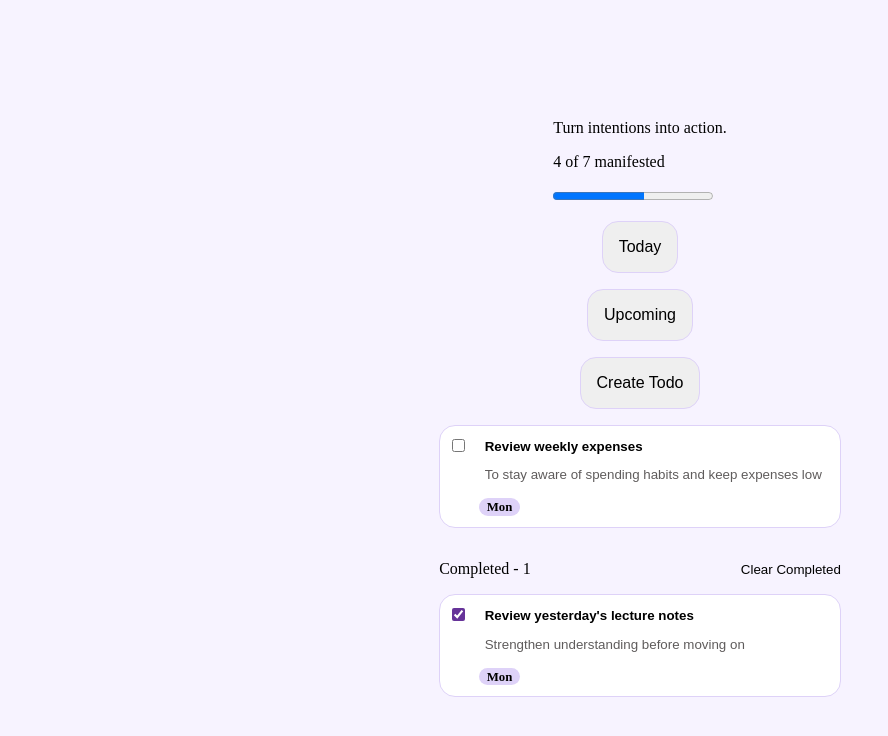
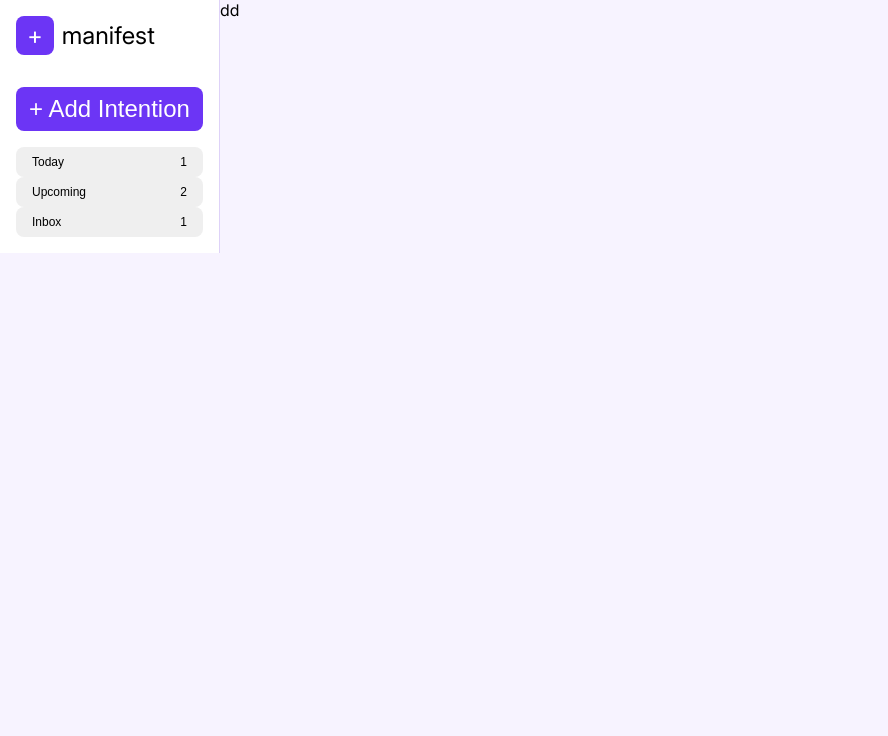
Before and after one commit to Sivil07/Manifest2, a website built with webpack: page src/template.html in a window 1280 px wide. Shown: the whole page, without its empty margins (0-888 px from the left). Built offline with nearby package versions, Linux system fonts and the light colour scheme.

Commit message:
feat: Restructure project with new layout, styling and project model
The project structure needed to be rebuilt to support a better html layout,
responsive styling and the new Project model.

Essentially, I needed to scrap most of the things that I worked on until
now. But I'll still use what I worked on until now as reference for how
I want to continue.

```diff
--- /dev/null
+++ b/public/css/fonts.css
@@ -0,0 +1,5 @@
+@font-face {
+    font-family: "Inter";
+    src: url("../assets/fonts/Inter-VariableFont_opsz\,wght.woff2")
+    format("woff2");
+}
--- /dev/null
+++ b/public/css/global.css
@@ -0,0 +1,177 @@
+/* Resets */
+
+*,
+::before,
+::after {
+  padding: 0px;
+  margin: 0px;
+  box-sizing: border-box;
+}
+
+:root {
+  --clr-logo-primary: #6c35f5;
+  --clr-page-bg: #f7f3ff;
+  --clr-lavender: #ded2f8;
+  --clr-white: #ffffff;
+  --clr-lavender: #ded2f8;
+  --clr-muted: rgb(95, 92, 92);
+  --section-padding: 1rem;
+  --sidebar-width: 220px;
+}
+
+body {
+  font-family: "Inter", sans-serif;
+  min-height: 100vh;
+  background-color: var(--clr-page-bg);
+  display: grid;
+  grid-template-areas:
+    "Header-Section"
+    "Main-Content"
+    "Main-Nav";
+  grid-template-rows: max-content 1fr max-content;
+}
+
+/* Header Section */
+
+#logo-section {
+  grid-area: Header-Section;
+  padding: var(--section-padding);
+}
+
+/* Header Section - Shared Styles */
+
+#logo-symbol,
+#logo-name {
+  font-size: 1.5rem;
+}
+
+/* Header Section - Logo Contents */
+
+#logo-contents {
+  display: flex;
+  align-items: center;
+  gap: 0.5rem;
+}
+
+#logo-symbol {
+  background-color: var(--clr-logo-primary);
+  color: var(--clr-white);
+  padding: 0.3rem 0.7rem;
+  border-radius: 0.5rem;
+}
+
+/* Main Content Section */
+
+#main-content {
+  grid-area: Main-Content;
+}
+
+/* Main Nav Section */
+
+#main-nav {
+  position: relative;
+  background-color: var(--clr-white);
+  border-top: 1px solid var(--clr-lavender);
+  grid-area: Main-Nav;
+}
+
+/* Main Nav - Shared Styles */
+
+#add-intention span,
+#nav-projects,
+.count {
+  display: none;
+}
+
+/* Main Nav - Add Intention */
+
+#add-intention {
+  border: none;
+  border-radius: 1rem;
+  position: absolute;
+  left: 50%;
+  top: 0;
+  transform: translate(-50%, -80%);
+  font-size: 1.5rem;
+  padding: 0.5rem 1rem;
+  background-color: var(--clr-logo-primary);
+  color: var(--clr-white);
+  cursor: pointer;
+}
+
+/* Main Nav - Nav Sections */
+
+#nav-sections {
+  display: grid;
+  grid-template-columns: repeat(4, 1fr);
+  padding: 0.8rem 0.5rem 0.5rem 0.5rem;
+  gap: 0.5rem;
+}
+
+.nav-action {
+  padding: 0.5rem 1rem;
+  border-radius: 0.5rem;
+  border: none;
+  font-size: 0.75rem;
+}
+
+/* Media Queries */
+
+@media (min-width: 768px) {
+  body {
+    grid-template-areas:
+      "Header-Section Main-Content"
+      "Main-Nav Main-Content";
+    grid-template-columns: var(--sidebar-width);
+    grid-template-rows: max-content max-content;
+  }
+
+  /* Header Section */
+  #logo-section {
+    border-right: 1px solid var(--clr-lavender);
+    background-color: var(--clr-white);
+  }
+
+  /* Main Nav */
+  #main-nav {
+    border-top: 0;
+    border-right: 1px solid var(--clr-lavender);
+    display: flex;
+    flex-direction: column;
+    gap: 1rem;
+    padding: 1rem;
+  }
+
+  /* Main Nav - Add Intention */
+  #add-intention {
+    position: static;
+    transform: none;
+    padding: 0.5rem;
+    border-radius: 0.5rem;
+  }
+
+  #add-intention span {
+    display: revert;
+  }
+
+  /* Main Nav - Nav Section */
+
+  #nav-sections {
+    padding: 0;
+    gap: 0;
+    grid-template-columns: 1fr;
+  }
+
+  .nav-action {
+    display: flex;
+    justify-content: space-between;
+  }
+
+  .project-action {
+    display: none;
+  }
+
+  .count {
+    display: revert;
+  }
+}
--- /dev/null
+++ b/src/controllers/GlobalController.js
@@ -0,0 +1,33 @@
+class GlobalController {
+    constructor(intentionService, projectService, sideBarView,) {
+        this.intentionService = intentionService;
+        this.projectService = projectService;
+        this.sideBarView = sideBarView;
+
+        const navSectionsContainer = this.sideBarView.navSectionsContainer;
+
+        navSectionsContainer.addEventListener("click", (e) => {
+            const element = e.target;
+            console.log(element)
+        })
+
+    }
+
+    #refreshSideBar() {
+        this.sideBarView.applyNavCounts(this.intentionService.getActiveCounts);
+    }
+
+    #refreshUI() {
+
+    }
+
+    initialize() {
+        this.intentionService.loadIntentions();
+        this.projectService.loadProjects();
+        this.#refreshSideBar();
+        this.#refreshUI();
+    }
+}
+
+
+export default GlobalController;
--- a/src/index.js
+++ b/src/index.js
@@ -1,28 +1,51 @@
-import "../public/css/base.css";
-import "./views/intentionItem/intentionItem.css";
-import "./views/intentionTemplate/intentionTemplate.css";
-import "./views/intentionForm/intentionForm.css";
-import "./views/intentionCounter/intentionCounter.css"
-import "./views/intentionProgress/intentionProgress.css";
-import "./views/intentionItem/intentionItem.js";
-import "./views/intentionForm/intentionForm.js";
-import "./views/intentionTemplate/intentionTemplate.js";
-import "./views/intentionCounter/intentionCounter.js";
-import "./views/intentionProgress/intentionProgress.js";
-import IntentionView from "./views/intentionView.js";
-import IntentionService from "./services/intentionService.js";
-import IntentionController from "./controllers/intentionController.js";
+// import "../public/css/base.css";
+// import "./views/intentionItem/intentionItem.css";
+// import "./views/intentionTemplate/intentionTemplate.css";
+// import "./views/intentionForm/intentionForm.css";
+// import "./views/intentionCounter/intentionCounter.css"
+// import "./views/intentionProgress/intentionProgress.css";
+// import "./views/intentionItem/intentionItem.js";
+// import "./views/intentionForm/intentionForm.js";
+// import "./views/intentionTemplate/intentionTemplate.js";
+// import "./views/intentionCounter/intentionCounter.js";
+// import "./views/intentionProgress/intentionProgress.js";
+// import IntentionView from "./views/intentionView.js";
+// import IntentionService from "./services/intentionService.js";
+// import IntentionController from "./controllers/intentionController.js";
 
-const intentionService = new IntentionService();
-const intentionView = new IntentionView(
-    document.querySelector("#todo-lists"),
-    document.querySelector("#active-todo-list"),
-    document.querySelector("#completed-todo-list"),
-    document.querySelector("#my-dialog"),
-    document.querySelector("#add-todo"),
-    document.querySelector("#filter-today"),
-    document.querySelector("#filter-upcoming")
-);
-const intentionController = new IntentionController(intentionService, intentionView);
+// const intentionService = new IntentionService();
+// const intentionView = new IntentionView(
+//     document.querySelector("#todo-lists"),
+//     document.querySelector("#active-todo-list"),
+//     document.querySelector("#completed-todo-list"),
+//     document.querySelector("#my-dialog"),
+//     document.querySelector("#add-todo"),
+//     document.querySelector("#filter-today"),
+//     document.querySelector("#filter-upcoming")
+// );
+// const intentionController = new IntentionController(intentionService, intentionView);
 
-intentionController.initialize();
+// intentionController.initialize();
+
+
+import "../public/css/fonts.css";
+import "../public/css/global.css";
+import SideBarView from "./views/sidebar/SidebarView.js";
+import IntentionExperiment from "./services/IntentionExperiment.js";
+import ProjectService from "./services/ProjectService.js";
+import GlobalController from "./controllers/GlobalController.js";
+
+const sideBarView = new SideBarView(
+    document.querySelector("#nav-sections")
+)
+
+const intentionService = new IntentionExperiment()
+const projectService = new ProjectService()
+
+const globalController = new GlobalController(
+    intentionService,
+    projectService,
+    sideBarView
+ )
+
+globalController.initialize();
--- a/src/models/intention.js
+++ b/src/models/intention.js
@@ -29,7 +29,7 @@ import { getCurrentDate } from "../utils/date.js";
 
 */
 class Intention {
-    constructor({ id = crypto.randomUUID(), title, reason, isChecked = false, dueDate, description = "", createdAt = getCurrentDate()}) {
+    constructor({ id = crypto.randomUUID(), title, reason, isChecked = false, dueDate, description = "", createdAt = getCurrentDate(), projectId}) {
         this.id = id;
         this.title = title;
         this.reason = reason;
@@ -37,6 +37,7 @@ class Intention {
         this.dueDate = dueDate;
         this.description = description;
         this.createdAt = createdAt
+        this.projectId = projectId;
     }
 
     applyUpdates({ title, reason, dueDate, description }) {
--- /dev/null
+++ b/src/models/projects.js
@@ -0,0 +1,8 @@
+class Project {
+    constructor({id = crypto.randomUUID() , projectName}) {
+        this.id = id;
+        this.projectName = projectName;
+    }
+}
+
+export default Project;
--- /dev/null
+++ b/src/services/IntentionExperiment.js
@@ -0,0 +1,56 @@
+import Intention from "../models/intention.js";
+import { intentionStarterData } from "../starterData.js";
+import { getCurrentDate } from "../utils/date.js";
+
+class IntentionExperiment {
+    #allIntentions = []
+
+    /* Gets the number of intentions that are active in each category.
+       The nav buttons need these numbers so they can show the current
+       counts for today, upcoming and inbox */
+    get getActiveCounts() {
+        const todayIntentions = this.#allIntentions.filter((intention) => {
+            const isToday = intention.dueDate === getCurrentDate();
+            const isCompleted = !intention.isChecked;
+            return isToday && isCompleted;
+        });
+
+        const upcomingIntentions = this.#allIntentions.filter((intention) => {
+            const isUpcoming = intention.dueDate !== getCurrentDate();
+            const isCompleted = !intention.isChecked;
+            return isUpcoming && isCompleted;
+        });
+
+        const inboxIntentions = this.#allIntentions.filter((intention) => {
+            const isInbox = intention.projectId === "";
+            return isInbox;
+        });
+
+        return {
+            todayCount: todayIntentions.length,
+            upcomingCount: upcomingIntentions.length,
+            inboxCount: inboxIntentions.length
+        }
+    }
+
+    #saveAllIntentions() {
+        localStorage.setItem("all-intentions", JSON.stringify(this.#allIntentions));
+    }
+
+    /* Loads the saved intentions (or starter data on the first use) and rebuilds them
+   as Intentions  */
+    loadIntentions() {
+        this.#allIntentions = [];
+        const savedAllIntentionData = localStorage.getItem("all-intentions")
+        const intentionData = savedAllIntentionData === null ? intentionStarterData : JSON.parse(savedAllIntentionData);
+        intentionData.forEach((savedIntentionData) => {
+            const intention = new Intention(savedIntentionData);
+            this.#allIntentions.push(intention);
+        })
+
+        if (savedAllIntentionData === null) this.#saveAllIntentions();
+    }
+
+}
+
+export default IntentionExperiment;
--- /dev/null
+++ b/src/services/ProjectService.js
@@ -0,0 +1,26 @@
+import Project from "../models/projects.js"
+import { projectStarterData } from "../starterData.js";
+
+class ProjectService {
+    #allProjects = [];
+
+    #saveAllProjects() {
+        localStorage.setItem("all-projects", JSON.stringify(this.#allProjects));
+    }
+
+    /* Loads the saved projects (or starter data on the first use) and rebuilds them
+   as Projects  */
+    loadProjects() {
+        this.#allProjects = [];
+        const savedAllProjectsData = localStorage.getItem("all-projects")
+        const projectData = savedAllProjectsData === null ? projectStarterData : JSON.parse(savedAllProjectsData);
+        projectData.forEach((savedProjectData) => {
+            const project = new Project(savedProjectData);
+            this.#allProjects.push(project);
+        })
+
+        if (savedAllProjectsData === null) this.#saveAllProjects();
+    }
+}
+
+export default ProjectService;
--- a/src/starterData.js
+++ b/src/starterData.js
@@ -47,10 +47,71 @@ const starterData = [
         isChecked: true,
         dueDate: getCurrentDate(),
         description: "Read through the lecture notes again, highlight key concepts, and reinforce the material learned.",
-        createdAt:  getPreviousDay()
+        createdAt: getPreviousDay()
+    }
+]
+
+const intentionStarterData = [
+    {
+        title: "Finish the Todo app layout",
+        reason: "Get one real project into my portfolio",
+        isChecked: false,
+        dueDate: setMinDate(),
+        description: "Refine the layout structure, organize components, and ensure the interface looks polished.",
+        createdAt: getCurrentDate(),
+        projectId: "p4"
+    },
+    {
+        title: "Review yesterday's lecture notes",
+        reason: "Strengthen understanding before moving on",
+        isChecked: true,
+        dueDate: getCurrentDate(),
+        description: "Read through the lecture notes again, highlight key concepts, and reinforce the material learned.",
+        createdAt: getPreviousDay(),
+        projectId: "p4"
+    },
+    {
+        title: "Review weekly expenses",
+        reason: "To stay aware of spending habits and keep expenses low",
+        isChecked: false,
+        dueDate: getCurrentDate(),
+        description: "Check receipts and statements, categorize purchases, and identify spending patterns to adjust.",
+        createdAt: getPreviousDay(),
+        projectId: "p1"
+    },
+    {
+        title: "Buy groceries",
+        reason: "To meal prep for this week",
+        isChecked: true,
+        dueDate: setMinDate(),
+        description: "Review the weekly meal plan, list needed ingredients, and pick up items required for meal prep.",
+        createdAt: getCurrentDate(),
+        projectId: "p1"
+    },
+    {
+        title: "Draft the project proposal",
+        reason: "Turn the idea in my notes into a plan",
+        isChecked: false,
+        dueDate: setMinDate(),
+        description: "Outline the project goals, define the timeline, and organize the main requirements clearly",
+        createdAt: getCurrentDate(),
+        projectId: ""
+    },
+]
+
+const projectStarterData = [
+    {
+        projectId: "p4",
+        projectName: "Personal"
+    },
+    {
+        projectId: "p1",
+        projectName: "Finance"
     }
 ]
 
 export {
-    starterData
+    starterData,
+    intentionStarterData,
+    projectStarterData
 }
--- a/src/template.html
+++ b/src/template.html
@@ -8,26 +8,92 @@
 </head>
 
 <body>
-    <dialog id="my-dialog" closedby="any">
+    <header id="logo-section">
+        <div id="logo-contents">
+            <span id="logo-symbol">+</span>
+            <p id="logo-name">manifest</p>
+        </div>
+    </header>
+    <main id="main-content">
+        dd
+    </main>
+    <nav id="main-nav">
+        <button id="add-intention">+ <span>Add Intention</span></button>
+        <div id="nav-sections">
+            <button type="button" class="nav-action" data-action="today">
+                <p class="nav-label">Today</p>
+                <p class="count" data-count="today-count">4</p>
+            </button>
+            <button type="button" class="nav-action" data-action="upcoming">
+                <p class="nav-label">Upcoming</p>
+                <p class="count" data-count="upcoming-count">4</p>
+            </button>
+            <button type="button" class="nav-action" data-action="inbox">
+                <p class="nav-label">Inbox</p>
+                <p class="count" data-count="inbox-count">4</p>
+            </button>
+            <button type="button" class="nav-action project-action" data-action="project">
+                <p class="nav-label">Projects</p>
+            </button>
+        </div>
+        <div id="nav-projects">
+            <div id="projects-header">
+                <p id="projects-title">Projects</p>
+                <button type="button" id="projects-add">+</button>
+            </div>
+            <div id="project-list">
+                <button type="button" class="project-item">
+                    <span class="project-color"></span>
+                    <span class="project-name">Work</span>
+                    <span class="projects-count">2</span>
+                </button>
+                <button type="button" class="project-item">
+                    <span class="project-color"></span>
+                    <span class="project-name">Work</span>
+                    <span class="projects-count">2</span>
+                </button>
+                <button type="button" class="project-item">
+                    <span class="project-color"></span>
+                    <span class="project-name">Work</span>
+                    <span class="projects-count">2</span>
+                </button>
+            </div>
 
-    </dialog>
-    <button type="button" id="filter-today" class="todo-action">Today</button>
+        </div>
+    </nav>
+
+
+    <!-- Before Experiment -->
+
+    <!-- <intention-progress></intention-progress> -->
+    <!-- <section id="progress-card">
+        <div id="progress-contents">
+            <p id="progress-tagline">Turn intentions into action.</p>
+            <p id="progress-text">3 of 7 manifested</p>
+            <div class="progress-container">
+                <progress id="progress-bar" value="1" max="7"></progress>
+            </div>
+        </div>
+    </section> -->
+    <!-- <dialog id="my-dialog" closedby="any">
+
+    </dialog> -->
+    <!-- <button type="button" id="filter-today" class="todo-action">Today</button>
     <button type="button" id="filter-upcoming" class="todo-action">Upcoming</button>
-    <button type="button" id="add-todo" class="todo-action">Create Todo</button>
-    <section id="todo-lists">
+    <button type="button" id="add-todo" class="todo-action">Create Todo</button> -->
+    <!-- <section id="todo-lists">
         <div id="active-todo-list">
 
         </div>
         <todo-item></todo-item>
         <div id="completed-todo-list">
-            <!-- <todo-counter></todo-counter> -->
-            <!-- <div id="completed-counter">
+            <todo-counter></todo-counter>
+            <div id="completed-counter">
                 <p id="counter">Completed - </p>
                 <button id="clear-todos">Clear Completed</button>
-            </div> -->
-
+            </div>
         </div>
-    </section>
+    </section> -->
 
 </body>
 
--- /dev/null
+++ b/src/views/sidebar/SidebarView.js
@@ -0,0 +1,18 @@
+class SideBarView {
+    constructor(navSectionsContainer) {
+        this.navSectionsContainer = navSectionsContainer;
+    }
+
+    /* Updates the the nav button counts so the UI reflects the
+       latest active intention counts for today, upcoming and inbox  */
+    applyNavCounts({ todayCount, upcomingCount, inboxCount }) {
+        const todayElement = this.navSectionsContainer.querySelector(`[data-count="today-count"]`);
+        const upcomingElement = this.navSectionsContainer.querySelector(`[data-count="upcoming-count"]`);
+        const inboxElement = this.navSectionsContainer.querySelector(`[data-count="inbox-count"]`);
+        todayElement.textContent = todayCount;
+        upcomingElement.textContent = upcomingCount;
+        inboxElement.textContent = inboxCount;
+    }
+}
+
+export default SideBarView;
```
Also changed, not shown: public/assets/fonts/Inter-VariableFont_opsz,wght.woff2 (added).
